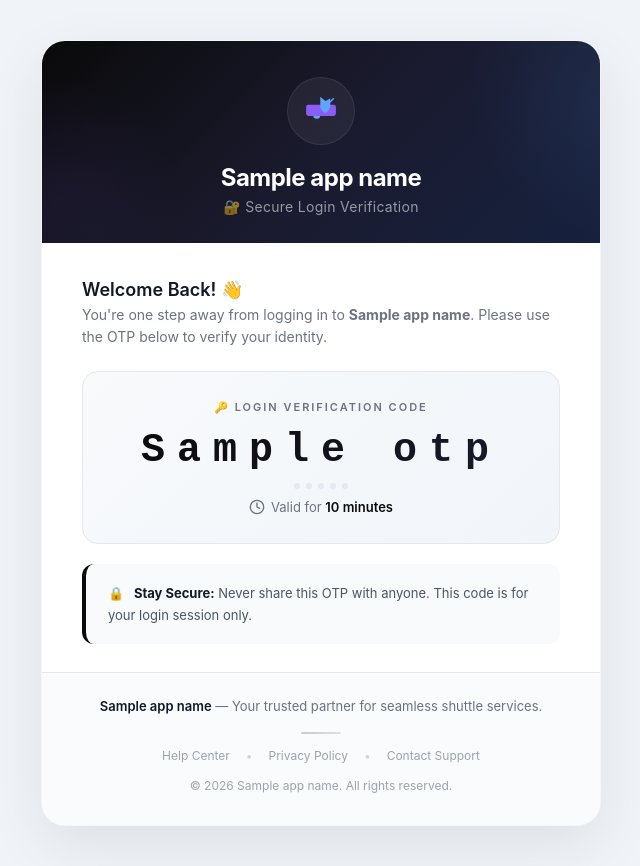
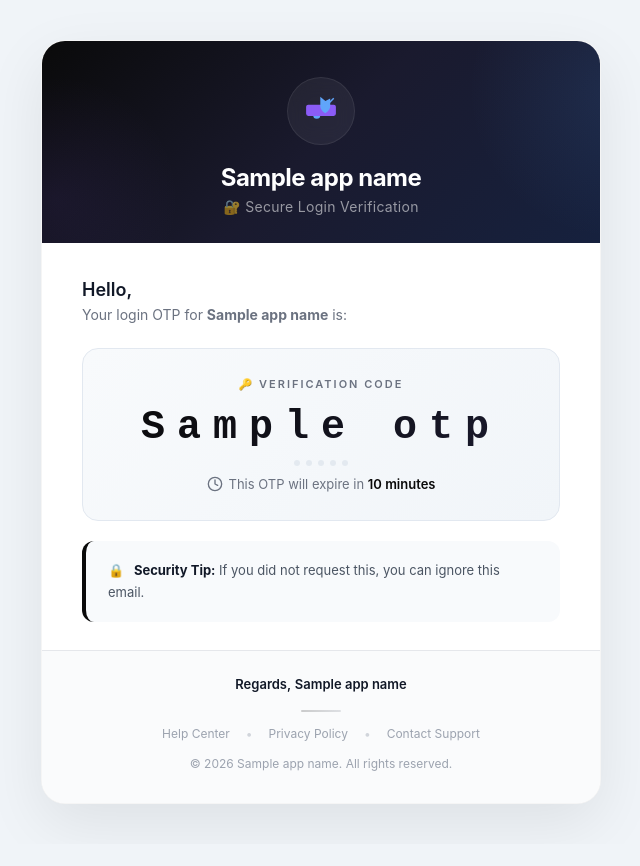
Before and after one commit to abhranil200305/Corporate_Shuttle_Backend, a Python web app: template app/auth/templates/otp_login.html in a window 1280 px wide. Shown: the whole page, without its empty margins (319-959 px from the left). After the commit the page ends 813 px from the top, so only its background shows below. Run offline with Jinja, Linux system fonts and the light colour scheme; the template is opened without the code that fills it: most values are stand-ins (such as "Sample title", 1, 10 or a date in 2020).

Commit message:
otp template is change the login

```diff
--- a/app/auth/templates/otp_login.html
+++ b/app/auth/templates/otp_login.html
@@ -143,13 +143,17 @@
       font-size: 40px;
       font-weight: 800;
       letter-spacing: 12px;
-      color: #0a0a0a;
       font-family: 'Courier New', Courier, monospace;
       background: linear-gradient(135deg, #0a0a0a, #1a1a2e);
       -webkit-background-clip: text;
       -webkit-text-fill-color: transparent;
       background-clip: text;
       padding: 4px 0;
+    }
+
+    /* Fallback for email clients that don't support gradient text */
+    .otp-code-fallback {
+      color: #0a0a0a;
     }
 
     .otp-divider {
@@ -212,27 +216,6 @@
     .info-icon {
       display: inline-block;
       margin-right: 6px;
-    }
-
-    /* Button (Optional) */
-    .action-button {
-      display: inline-block;
-      background: linear-gradient(135deg, #0a0a0a, #1a1a2e);
-      color: #ffffff;
-      text-decoration: none;
-      padding: 12px 32px;
-      border-radius: 12px;
-      font-weight: 600;
-      font-size: 14px;
-      margin: 8px 0 4px;
-      transition: all 0.2s;
-      border: none;
-      cursor: pointer;
-    }
-
-    .action-button:hover {
-      transform: translateY(-2px);
-      box-shadow: 0 8px 25px rgba(0, 0, 0, 0.15);
     }
 
     /* Footer */
@@ -368,6 +351,7 @@
         </svg>
       </div>
 
+      <!-- EXACT SAME VARIABLE NAMES AS ORIGINAL -->
       <h1 class="email-title">{{app_name}}</h1>
       <p class="email-subtitle">🔐 Secure Login Verification</p>
     </div>
@@ -375,15 +359,16 @@
     <!-- ===== BODY ===== -->
     <div class="email-body">
 
-      <p class="greeting">Welcome Back! 👋</p>
+      <p class="greeting">Hello,</p>
       <p class="greeting-sub">
-        You're one step away from logging in to <strong>{{app_name}}</strong>. Please use the OTP below to verify your identity.
+        Your login OTP for <strong>{{app_name}}</strong> is:
       </p>
 
       <!-- OTP Container -->
       <div class="otp-container">
-        <p class="otp-label">🔑 Login Verification Code</p>
+        <p class="otp-label">🔑 Verification Code</p>
 
+        <!-- EXACT SAME VARIABLE NAME: {{otp}} -->
         <div class="otp-code">{{otp}}</div>
 
         <div class="otp-divider">
@@ -400,7 +385,8 @@
             <circle cx="12" cy="12" r="10"/>
             <polyline points="12 6 12 12 16 14"/>
           </svg>
-          <span>Valid for <strong>{{expiry_minutes}} minutes</strong></span>
+          <!-- EXACT SAME VARIABLE NAME: {{expiry_minutes}} -->
+          <span>This OTP will expire in <strong>{{expiry_minutes}} minutes</strong></span>
         </div>
       </div>
 
@@ -408,24 +394,18 @@
       <div class="info-section">
         <p>
           <span class="info-icon">🔒</span>
-          <strong>Stay Secure:</strong> Never share this OTP with anyone.
-          This code is for your login session only.
+          <strong>Security Tip:</strong> If you did not request this, you can ignore this email.
         </p>
       </div>
-
-      <!-- Optional: Action Button -->
-      <!--
-      <div style="text-align: center; margin-top: 20px;">
-        <a href="{{login_link}}" class="action-button">Go to Login</a>
-      </div>
-      -->
 
     </div>
 
     <!-- ===== FOOTER ===== -->
     <div class="email-footer">
       <p class="footer-text">
-        <strong>{{app_name}}</strong> — Your trusted partner for seamless shuttle services.
+        <strong>Regards,</strong>
+
+        <strong>{{app_name}}</strong>
       </p>
 
       <div class="footer-divider"></div>
```
